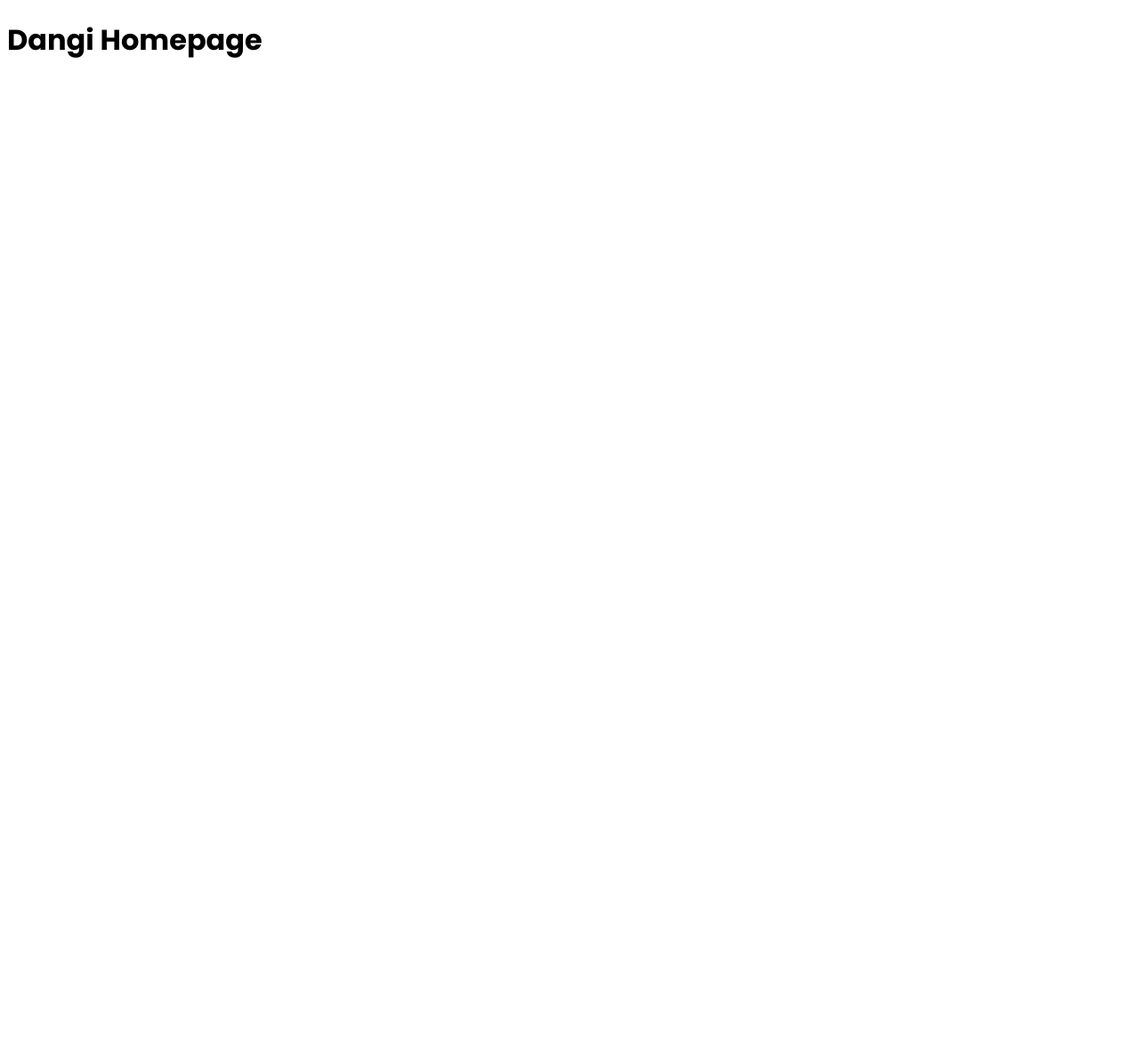
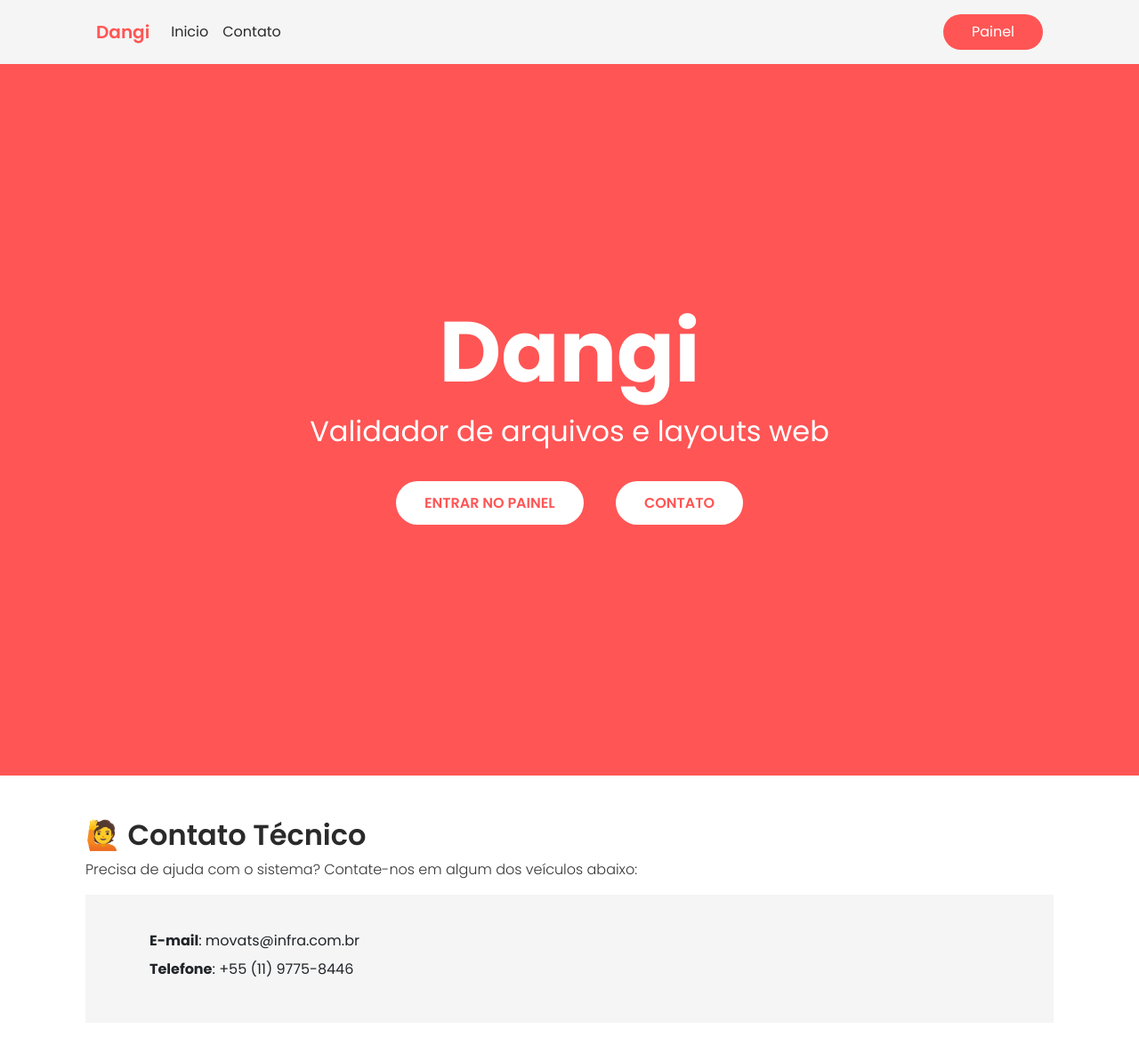
Before and after one commit to gapima/Dangi, a Flask app: page / in a window 1280 px wide. Before the commit the page is almost empty. Shown: the whole page at 89% size. Before the commit the page ends 65 px from the top, so only its background shows below. Run offline with Flask 2, Linux system fonts and the light colour scheme.

Commit message:
dev: finished index page

```diff
--- a/static/styles/global.css
+++ b/static/styles/global.css
@@ -1,13 +1,124 @@
+/* GLOBAL */
 @import url('https://fonts.googleapis.com/css2?family=Poppins:wght@100;200;300;400;500;600;700&display=swap');
 
 root {
-    --header-main: #2A2A2A;
+
+    --red-primary: #ff5555;
+    --white-primary: #ffffff;
+    --white-secondary: #F5F5F5;
+}
+
+html {
+	scroll-behavior: smooth !important;
+	outline: none !important;
 }
 
 * {
-    font-family: 'Poppins', sans-serif;
+    font-family: 'Poppins', sans-serif !important;
+    outline: none !important;
+    text-decoration: none !important;
+    margin: 0;
+    padding: 0;
+    box-sizing: border-box;
 }
 
-.page-title {
-    color: var(--header-main);
+/* ========================================== */
+/* NAVBAR */
+.custom-navbar {
+    background: #F5F5F5 !important;
+    color: #2A2A2A !important;
+    padding: 1rem 6rem;
 }
+
+.navbar-brand {
+    font-weight: 600;
+    color: #ff5555;
+}
+
+.navbar-brand:hover {
+    color: #ff5555;
+}
+
+.custom-navbar .navbar-nav li a {
+    color: #2A2A2A;
+    transition: .3s;
+    padding: 0.4rem 3rem;
+}
+
+.custom-navbar .navbar-nav li a:hover {
+    background: #ff5555;
+    color: #ffffff;
+    transition: .3s;
+}
+
+.custom-navbar button {
+    padding: 0.5rem 2rem;
+    border: none;
+    border-radius: 2rem;
+    background: #ff5555;
+    color: #ffffff !important;
+}
+
+
+/* ========================================== */
+/* HOME */
+.home {
+    background: #ff5555;
+    height: 100vh;
+    color: #ffffff;
+}
+
+.home h1 {
+    font-weight: 800;
+    font-size: 6rem;
+}
+
+.home p {
+    font-weight: 400;
+    font-size: 2rem;
+}
+
+.home button {
+    padding: 0.8rem 2rem;
+    background: #ffffff;
+    color: #ff5555;
+    border-radius: 2rem;
+    border: none;
+    font-weight: 600;
+    margin: 1rem;
+    transition: .3s;
+}
+
+.home button:hover {
+    background: #cf4545;
+    color: #ffffff;
+    margin: 1rem;
+    transition: .3s;
+}
+
+/* ========================================== */
+/* CONTATO */
+.contato {
+    margin-top: 2rem;
+    padding: 1rem 6rem;
+}
+
+.contato h2 {
+    font-weight: 600;
+    color: #2A2A2A;
+}
+
+.contato p {
+    font-weight: 300;
+    color: #363636;
+}
+
+.contact-card {
+    padding: 2rem;
+    background: #F5F5F5;
+}
+
+.contact-card ul li {
+    list-style: none;
+    margin: 0.5rem;
+}
--- a/templates/index.html
+++ b/templates/index.html
@@ -1,15 +1,83 @@
 <!DOCTYPE html>
 <html lang="en">
+
 <head>
     <meta charset="UTF-8">
     <meta http-equiv="X-UA-Compatible" content="IE=edge">
     <meta name="viewport" content="width=device-width, initial-scale=1.0">
 
-    <link rel= "stylesheet" type= "text/css" href= "{{ url_for('static',filename='styles/global.css') }}">
+    <link href="https://cdn.jsdelivr.net/npm/bootstrap@5.0.1/dist/css/bootstrap.min.css" rel="stylesheet"
+        integrity="sha384-+0n0xVW2eSR5OomGNYDnhzAbDsOXxcvSN1TPprVMTNDbiYZCxYbOOl7+AMvyTG2x" crossorigin="anonymous">
+    <link rel="stylesheet" type="text/css" href="{{ url_for('static',filename='styles/global.css') }}">
 
-    <title>Dangi | Home</title>
+    <title>Dangi | Início</title>
 </head>
+
 <body>
-    <h1 class="page-title"> Dangi Homepage  </h1>
+
+    <nav class="navbar sticky-top navbar-expand-lg custom-navbar">
+        <div class="container-fluid">
+
+            <a class="navbar-brand" href="#">Dangi</a>
+
+            <button class="navbar-toggler" type="button" data-bs-toggle="collapse" data-bs-target="#navbarText"
+                aria-controls="navbarText" aria-expanded="false" aria-label="Toggle navigation">
+                <span class="navbar-toggler-icon"></span>
+            </button>
+            <div class="collapse justify-content-end navbar-collapse" id="navbarText">
+                <ul class="navbar-nav me-auto mb-2 mb-lg-0">
+                    <li class="nav-item">
+                        <a class="nav-link" href="#home">Inicio</a>
+                    </li>
+                    <li class="nav-item">
+                        <a class="nav-link" href="#contato">Contato</a>
+                    </li>
+                </ul>
+
+                <a href="/login"> <button class="panel-button"> Painel </button> </a>
+
+            </div>
+        </div>
+    </nav>
+
+    <section id="home">
+        <div class="container-fluid home">
+            <div class="row text-center align-items-center h-100">
+                <div class="col-md-12">
+                    <h1> Dangi </h1>
+                    <p> Validador de arquivos e layouts web </p>
+                    <a href="/login"> <button> ENTRAR NO PAINEL <i class="fas fa-arrow-right"></i> </button> </a>
+                    <button> CONTATO <i class="fas fa-phone"></i> </button>
+                </div>
+            </div>
+        </div>
+    </section>
+
+    <section id="contato">
+        <div class="container-fluid contato">
+            <div class="row">
+                <div class="col-md-12">
+                    <h2> 🙋 Contato Técnico </h2>
+                    <p> Precisa de ajuda com o sistema? Contate-nos em algum dos veículos abaixo: </p>
+
+                    <div class="contact-card">
+                        <ul>
+                            <li>
+                                <b>E-mail</b>: movats@infra.com.br
+                            </li>
+
+                            <li>
+                                <b>Telefone</b>: +55 (11) 9775-8446
+                            </li>
+                        </ul>
+                    </div>
+                </div>
+            </div>
+        </div>
+    </section>
+
+    <script src="https://cdn.jsdelivr.net/npm/bootstrap@5.0.1/dist/js/bootstrap.bundle.min.js" integrity="sha384-gtEjrD/SeCtmISkJkNUaaKMoLD0//ElJ19smozuHV6z3Iehds+3Ulb9Bn9Plx0x4" crossorigin="anonymous"></script>
+
 </body>
+
 </html>
```
